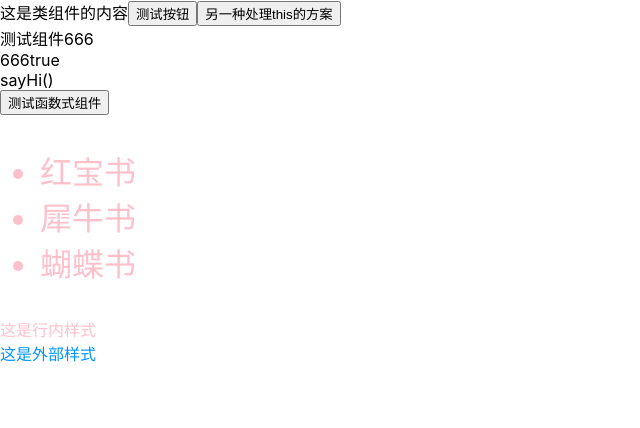
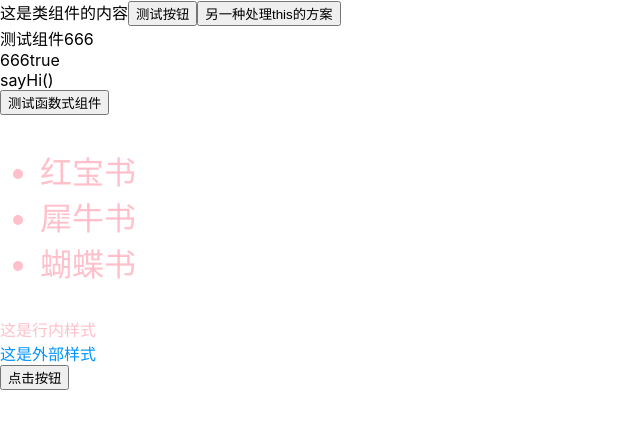
Before and after one commit to techpang666/super_react, a React (Create React App) app: page / in a window 1280 px wide. Shown: the top 428 px of the page, without its empty margins (0-640 px from the left). Built offline with nearby package versions, Linux system fonts and the light colour scheme.

Commit message:
bind this

```diff
--- a/src/App.js
+++ b/src/App.js
@@ -3,6 +3,7 @@ import JSXDemo from './JSXDemo';
 import JSXFor from './JSXFor';
 import JSXStyle from './JSXStyle';
 import Hello from './Hello';
+import BindThis from './BindThis';
 
 function App() {
 	return (
@@ -12,6 +13,7 @@ function App() {
 			<JSXDemo></JSXDemo>
 			<JSXFor></JSXFor>
 			<JSXStyle></JSXStyle>
+			<BindThis></BindThis>
 		</div>
 	);
 }
--- /dev/null
+++ b/src/BindThis.js
@@ -0,0 +1,13 @@
+import React from 'react';
+
+class BindThis extends React.Component {
+	message = '我是组件属性';
+	testClick() {
+		console.log(this.message);
+	}
+	render() {
+		return <button onClick={this.testClick.bind(this)}>点击按钮</button>;
+	}
+}
+
+export default BindThis;
```
Also changed, not shown: 1 other file (tests, documents, lock files or other folders).
